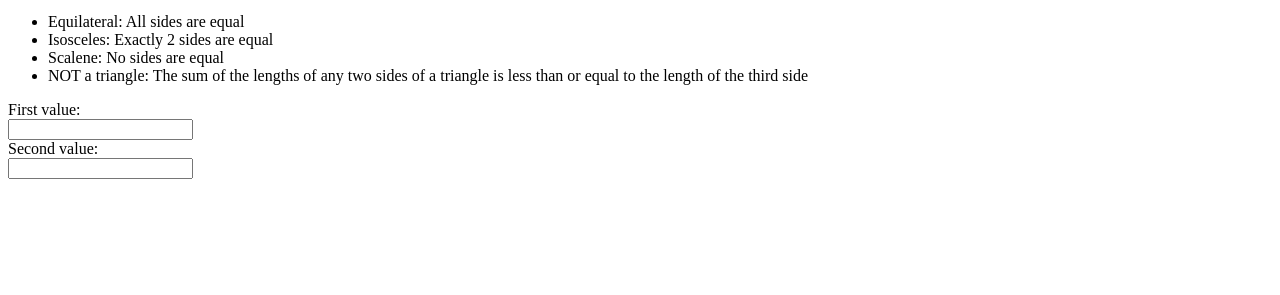
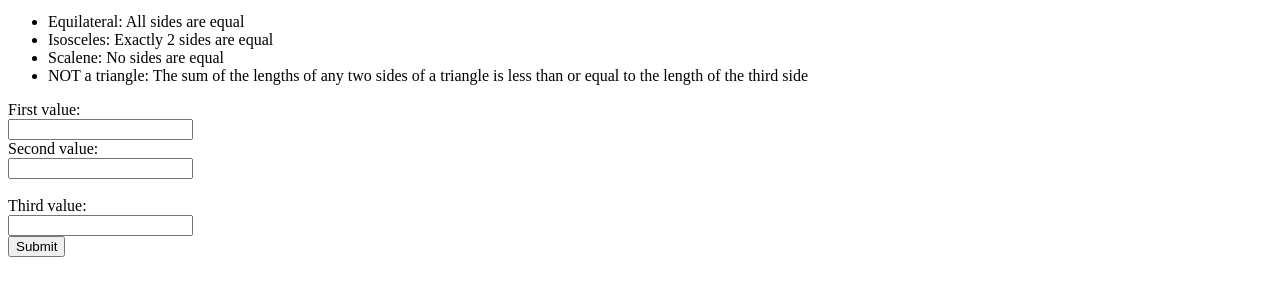
Before and after one commit to Kanogaelias/triangle-tracker, a plain HTML site: page index.html in a window 1280 px wide. Shown: the part 103-398 px from the top of the page. Drawn offline with Linux system fonts and the light colour scheme.

Commit message:
add input submit button

```diff
--- a/index.html
+++ b/index.html
@@ -17,11 +17,14 @@
     </ul>
 
     <form>
+      <form action="/action_page.php">
       First value:<br>
-      <input type="text" name="firstname"><br>
-
+      <input type="text" name="firstvalue" value=""><br>
       Second value:<br>
-      <input type="text" name="lastname">
+      <input type="text" name="secondvalue" value=""><br><br>
+      Third value:<br>
+      <input type="text" name="thirdvalue" value=""><br>
+      <input type="submit" value="Submit">
     </form>
   </body>
 </html>
```
